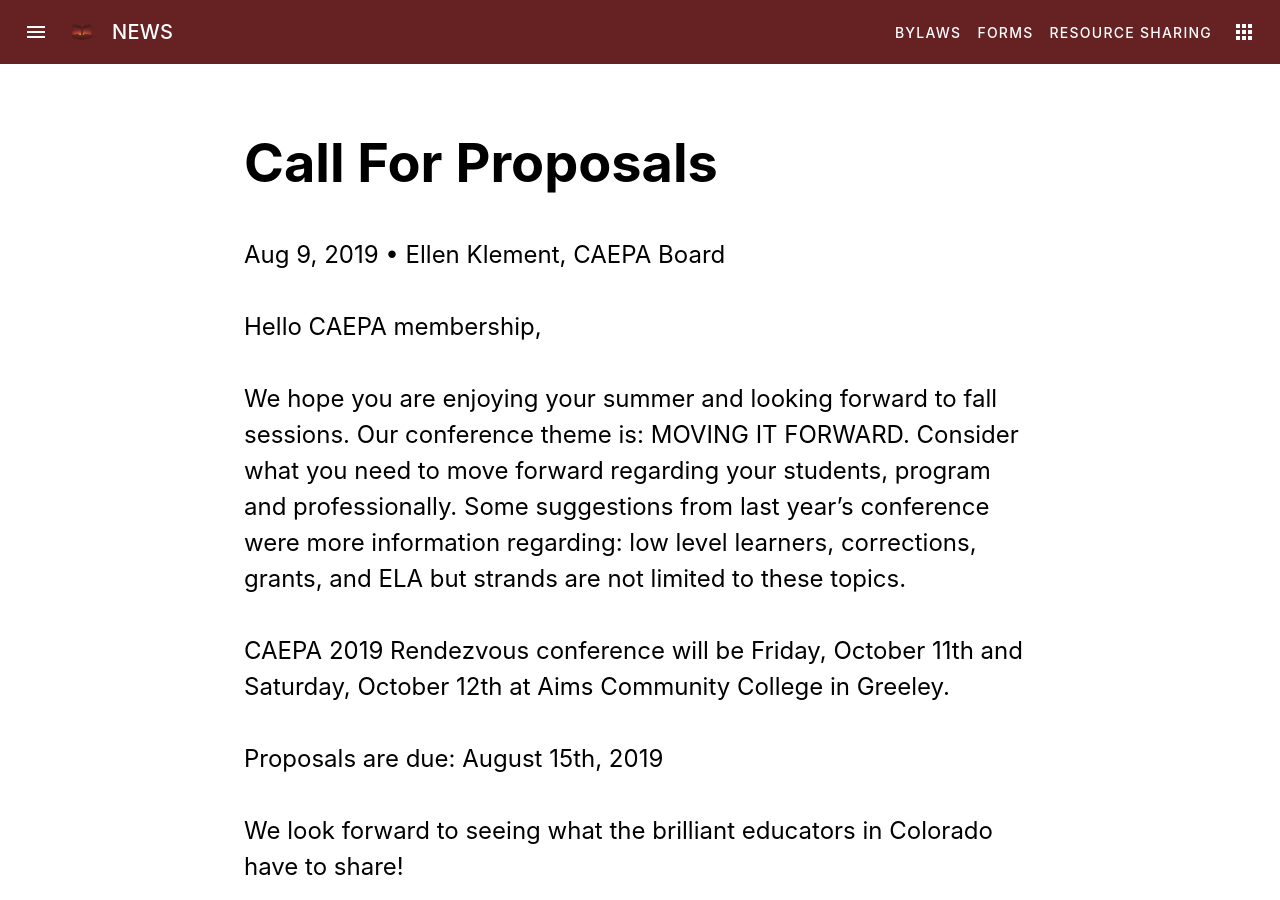
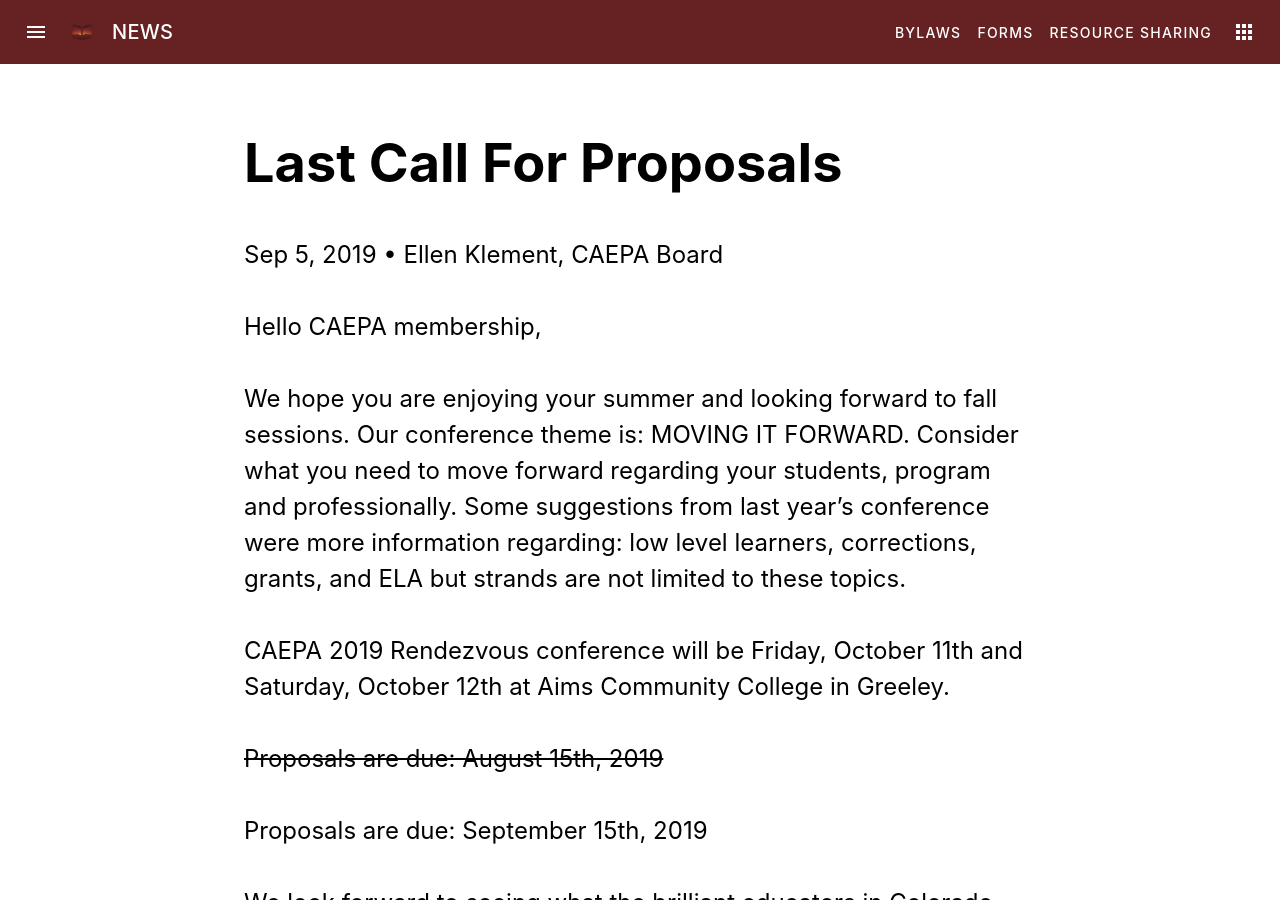
Before and after one commit to caepa/news.caepa.org, a Jekyll site: the page built from collections/news/_posts/2019-09-05-last-call-for-proposals.md, in a window 1280 px wide and 900 px high. Built offline with Jekyll 4.4.1, drawn with Linux system fonts in a browser that asks for light colours.

Commit message:
updat(call-for-proposals)

```diff
--- a/collections/news/_posts/2019-08-09-call-for-proposals.md
+++ b/collections/news/_posts/2019-09-05-last-call-for-proposals.md
@@ -7,7 +7,9 @@
 
 CAEPA 2019 Rendezvous conference will be Friday, October 11th and Saturday, October 12th at Aims Community College in Greeley.
 
-Proposals are due: August 15th, 2019
+~~Proposals are due: August 15th, 2019~~
+
+Proposals are due: September 15th, 2019
 
 We look forward to seeing what the brilliant educators in Colorado have to share!
 
```
